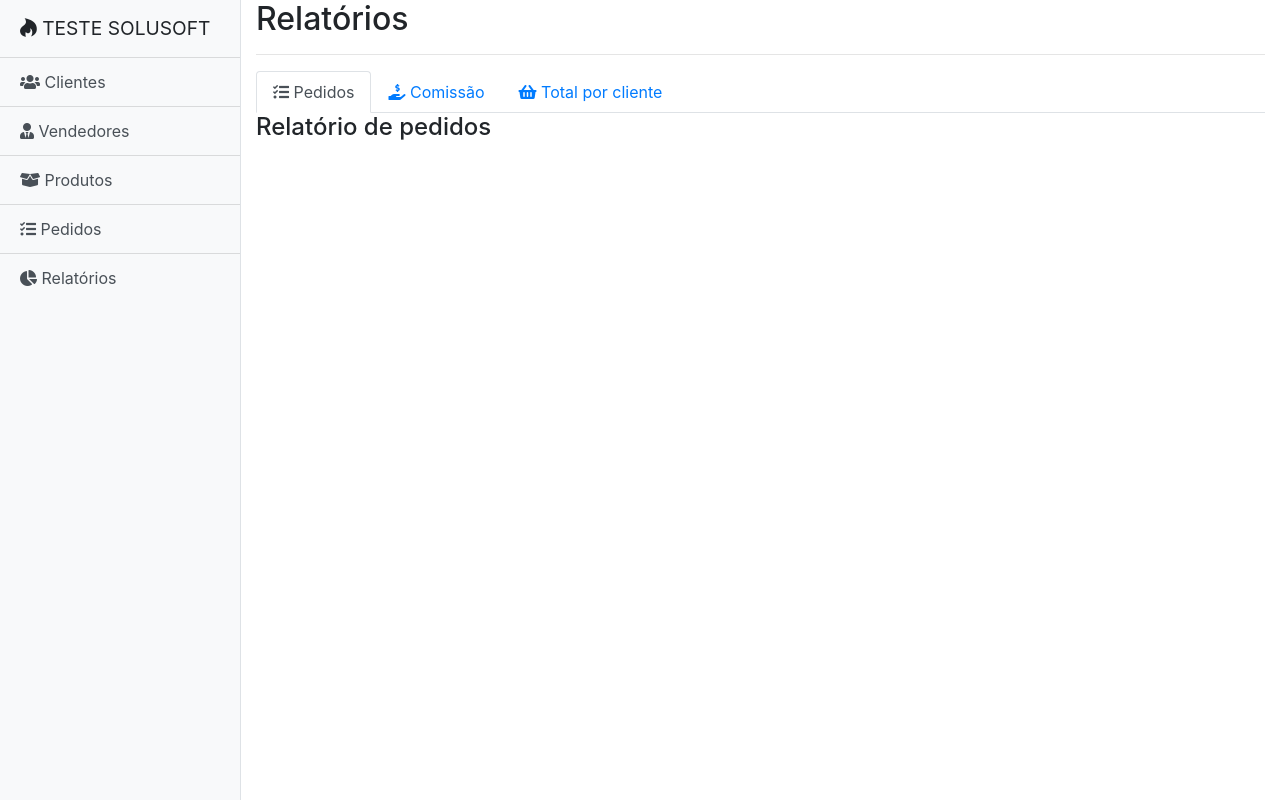
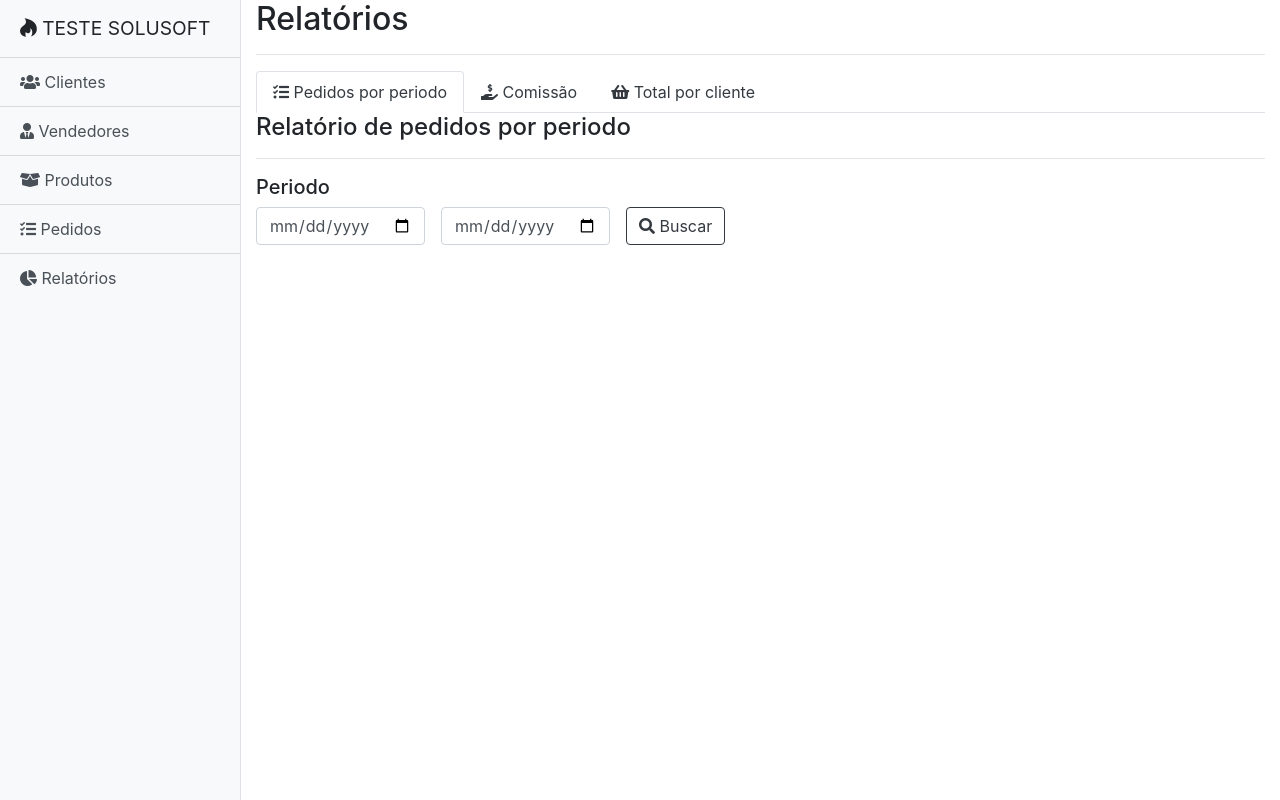
Before and after one commit to Eduardosfer/testesolusoft, a CodeIgniter app: page /testesolusoft/index.php/Relatorios in a window 1280 px wide. Run offline with CodeIgniter, Linux system fonts and the light colour scheme.

Commit message:
Criação da estrutura front-end para o relatório de pedidos por periodo

```diff
--- a/application/views/pedidos/lista.php
+++ b/application/views/pedidos/lista.php
@@ -22,7 +22,7 @@
 					<th>Vendedor</th>
 					<th>Data</th>
 					<th>Observação</th>
-					<th>Forma de Pagamento</th>
+					<th>Forma de pagamento</th>
 					<th class="text-center">Opções</th>
 				</tr>
 			</thead>
@@ -99,7 +99,7 @@
 
 							<div class="col-md-6">
 								<div class="form-group">
-									<label for="ped_forma_pagamento">Forma de Pagamento</label>
+									<label for="ped_forma_pagamento">Forma de pagamento</label>
 									<select class="form-control para_cadastrar" id="ped_forma_pagamento" name="ped_forma_pagamento">
 										<option value=""></option>
 										<option value="Dinheiro">Dinheiro</option>
@@ -205,7 +205,7 @@
 
 							<div class="col-md-6">
 								<div class="form-group">
-									<label for="edit_ped_forma_pagamento">Forma de Pagamento</label>
+									<label for="edit_ped_forma_pagamento">Forma de pagamento</label>
 									<select class="form-control para_editar" id="edit_ped_forma_pagamento" name="ped_forma_pagamento">
 										<option value=""></option>
 										<option value="Dinheiro">Dinheiro</option>
--- a/application/views/relatorios/lista.php
+++ b/application/views/relatorios/lista.php
@@ -9,13 +9,13 @@
 
 	<nav>
 		<div class="nav nav-tabs" id="nav-tab" role="tablist">
-			<a class="nav-item nav-link active" id="nav-pedidos-tab" data-toggle="tab" href="#nav-pedidos" role="tab" aria-controls="nav-pedidos" aria-selected="true">
-				<i class="fa fa-tasks"></i> Pedidos
+			<a class="nav-item nav-link text-dark active" id="nav-pedidos-tab" data-toggle="tab" href="#nav-pedidos" role="tab" aria-controls="nav-pedidos" aria-selected="true">
+				<i class="fa fa-tasks"></i> Pedidos por periodo
 			</a>
-			<a class="nav-item nav-link" id="nav-comissao-tab" data-toggle="tab" href="#nav-comissao" role="tab" aria-controls="nav-comissao" aria-selected="false">
+			<a class="nav-item nav-link text-dark" id="nav-comissao-tab" data-toggle="tab" href="#nav-comissao" role="tab" aria-controls="nav-comissao" aria-selected="false">
 				<i class="fas fa-hand-holding-usd"></i> Comissão
 			</a>
-			<a class="nav-item nav-link" id="nav-total_cliente-tab" data-toggle="tab" href="#nav-total_cliente" role="tab" aria-controls="nav-total_cliente" aria-selected="false">
+			<a class="nav-item nav-link text-dark" id="nav-total_cliente-tab" data-toggle="tab" href="#nav-total_cliente" role="tab" aria-controls="nav-total_cliente" aria-selected="false">
 				<i class="fas fa-shopping-basket"></i> Total por cliente
 			</a>
 		</div>
@@ -23,11 +23,55 @@
 
 	<div class="tab-content" id="nav-tabContent">
 		<div class="tab-pane fade show active" id="nav-pedidos" role="tabpanel" aria-labelledby="nav-pedidos-tab">
-			<h4>Relatório de pedidos</h4>
+
+			<h4>Relatório de pedidos por periodo</h4>
+
+			<hr>
+
+			<h5>Periodo</h5>
+
+			<form class="form-inline" id="form_busca_pedido">
+				<div class="form-group mb-2">
+					<label for="ped_data_inicio" class="sr-only">Data início</label>
+					<input type="date" class="form-control" id="ped_data_inicio" placeholder="Password">
+				</div>
+				<div class="form-group mx-sm-3 mb-2">
+					<label for="ped_data_fim" class="sr-only">Data fim</label>
+					<input type="date" class="form-control" id="ped_data_fim" placeholder="Password">
+				</div>
+				<button type="button" class="btn btn-outline-dark mb-2"><i class="fa fa-search"></i> Buscar</button>
+			</form>
+
+			<div class="table-responsive" id="tabela_pedidos_periodo" style="display: none;">
+				<table class="table table-striped">
+					<thead class="thead-dark">
+						<tr>
+							<th>Código</th>
+							<th>Cliente</th>
+							<th>Vendedor</th>
+							<th>Data</th>
+							<th>Observação</th>
+							<th>Forma de pagamento</th>
+							<th>Total de produtos</th>
+							<th>Valor total</th>
+						</tr>
+					</thead>
+					<tbody id="corpo_tabela_pedidos_periodo">
+
+					</tbody>
+				</table>
+			</div>
+
+			<div class="text-center" id="sem_dados_pedidos_periodo" style="display: none;">
+				<div class="alert alert-dark text-center" role="alert">Nehum dado foi encontrado para essa busca</div>
+			</div>
+
 		</div>
+
 		<div class="tab-pane fade" id="nav-comissao" role="tabpanel" aria-labelledby="nav-comissao-tab">
 			<h4>Relatório de comissão por vendedor nos ultimos 6 meses</h4>
 		</div>
+
 		<div class="tab-pane fade" id="nav-total_cliente" role="tabpanel" aria-labelledby="nav-total_cliente-tab">
 			<h4>Relatório de total de pedidos por cliente</h4>
 		</div>
```
